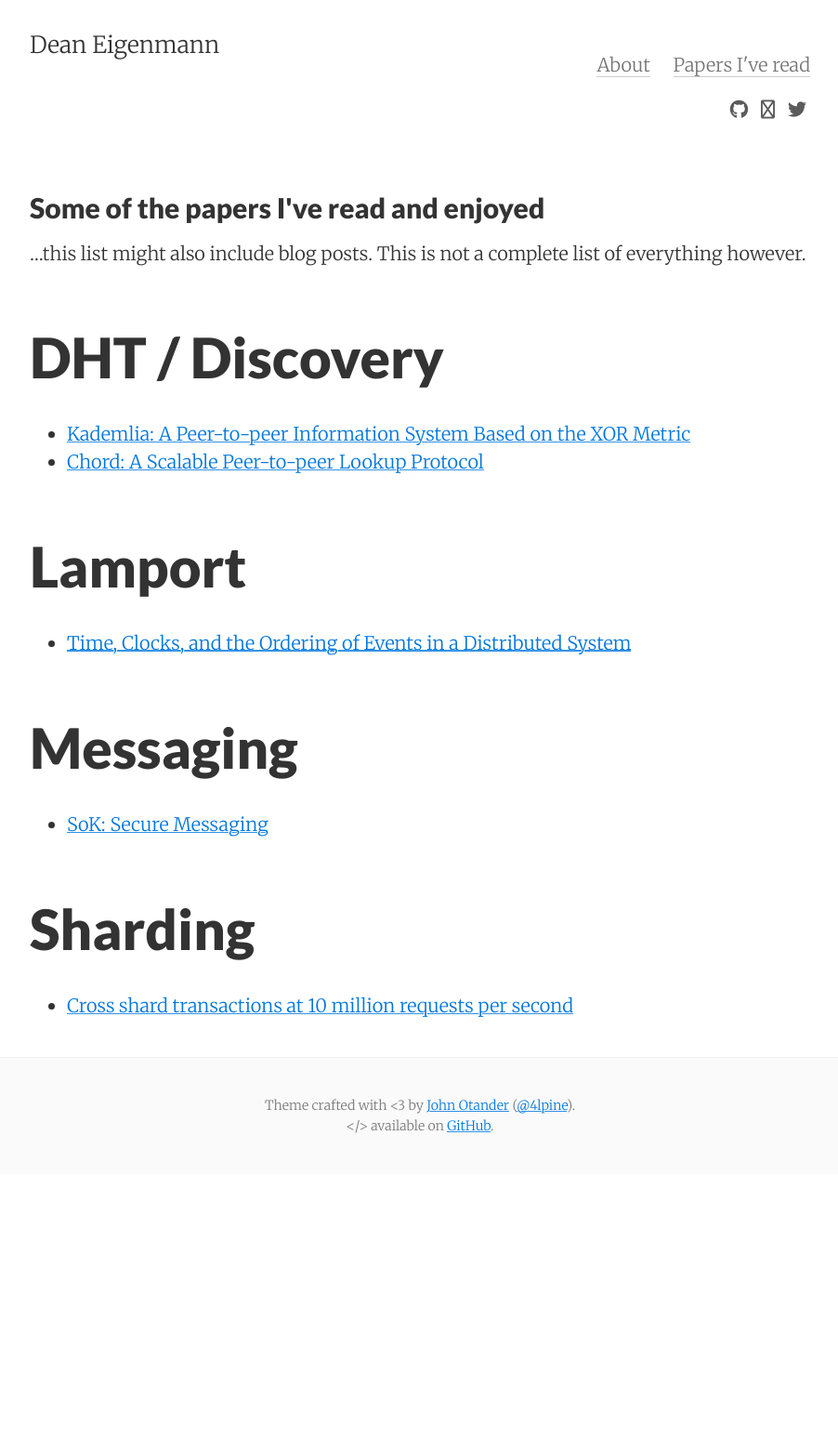
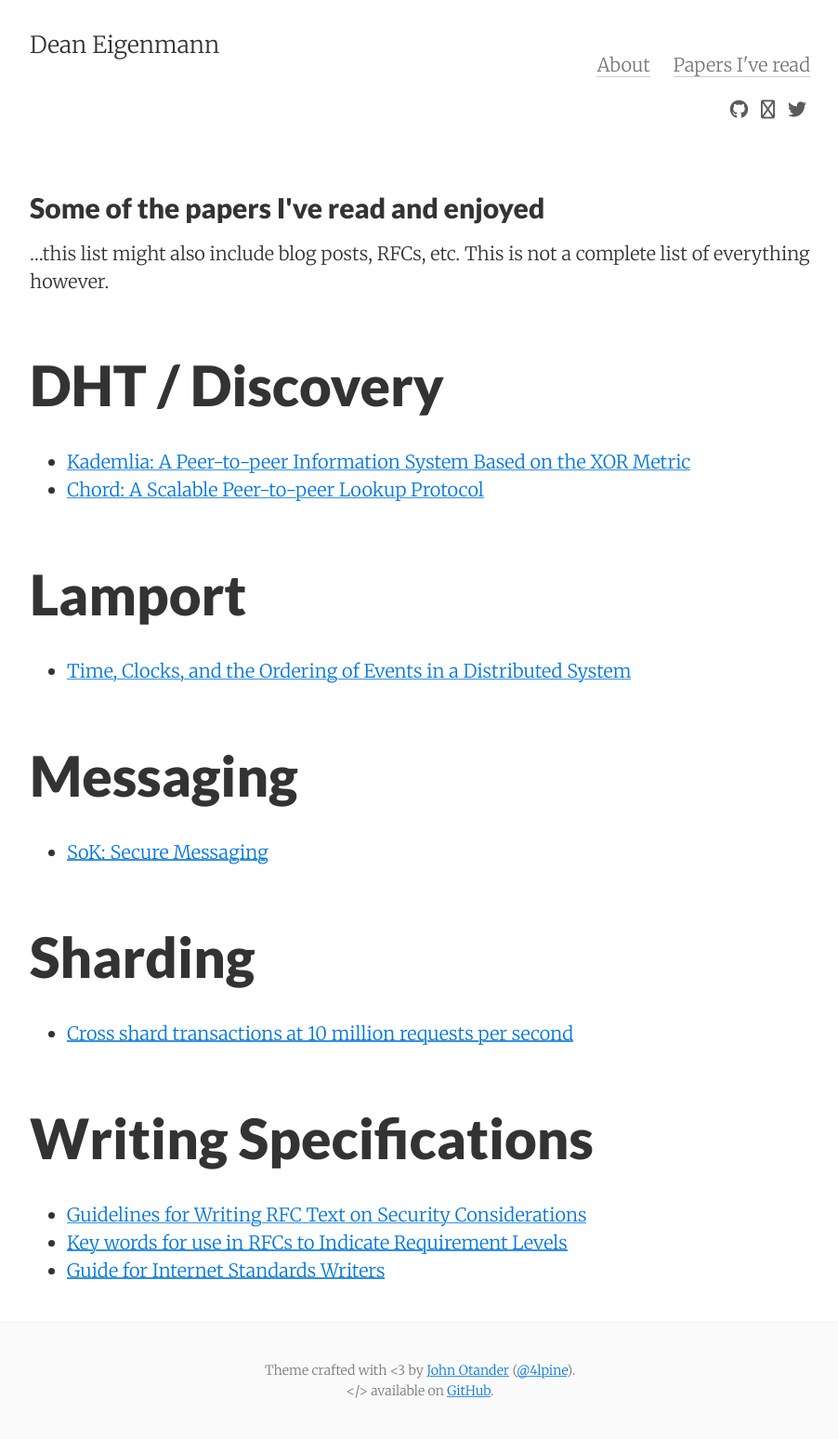
Before and after one commit to decanus/dean.eigenmann.me, a Jekyll site: the page built from papers_i_read.md, in a window 1280 px wide. Shown: the whole page at 93% size, without its empty margins (188-1090 px from the left). Built offline with Jekyll 4.4.1, drawn with Linux system fonts in a browser that asks for light colours; nearby versions of some CDN libraries; before the commit the page ends 1263 px from its top, so only the background shows below that.

Commit message:
Update papers_i_read.md

```diff
--- a/papers_i_read.md
+++ b/papers_i_read.md
@@ -6,7 +6,7 @@ permalink: /papers-i-read/
 tags: papers-i-read
 ---
 
-...this list might also include blog posts. This is not a complete list of everything however.
+...this list might also include blog posts, RFCs, etc. This is not a complete list of everything however.
 
 # DHT / Discovery
  - [Kademlia: A Peer-to-peer Information System Based on the XOR Metric](https://pdos.csail.mit.edu/~petar/papers/maymounkov-kademlia-lncs.pdf)
@@ -20,3 +20,8 @@ tags: papers-i-read
 
 # Sharding
  - [Cross shard transactions at 10 million requests per second](https://blogs.dropbox.com/tech/2018/11/cross-shard-transactions-at-10-million-requests-per-second/)
+
+# Writing Specifications
+ - [Guidelines for Writing RFC Text on Security Considerations](https://tools.ietf.org/html/rfc3552)
+ - [Key words for use in RFCs to Indicate Requirement Levels](https://tools.ietf.org/html/rfc2119)
+ - [Guide for Internet Standards Writers](https://tools.ietf.org/html/rfc2360)
```
